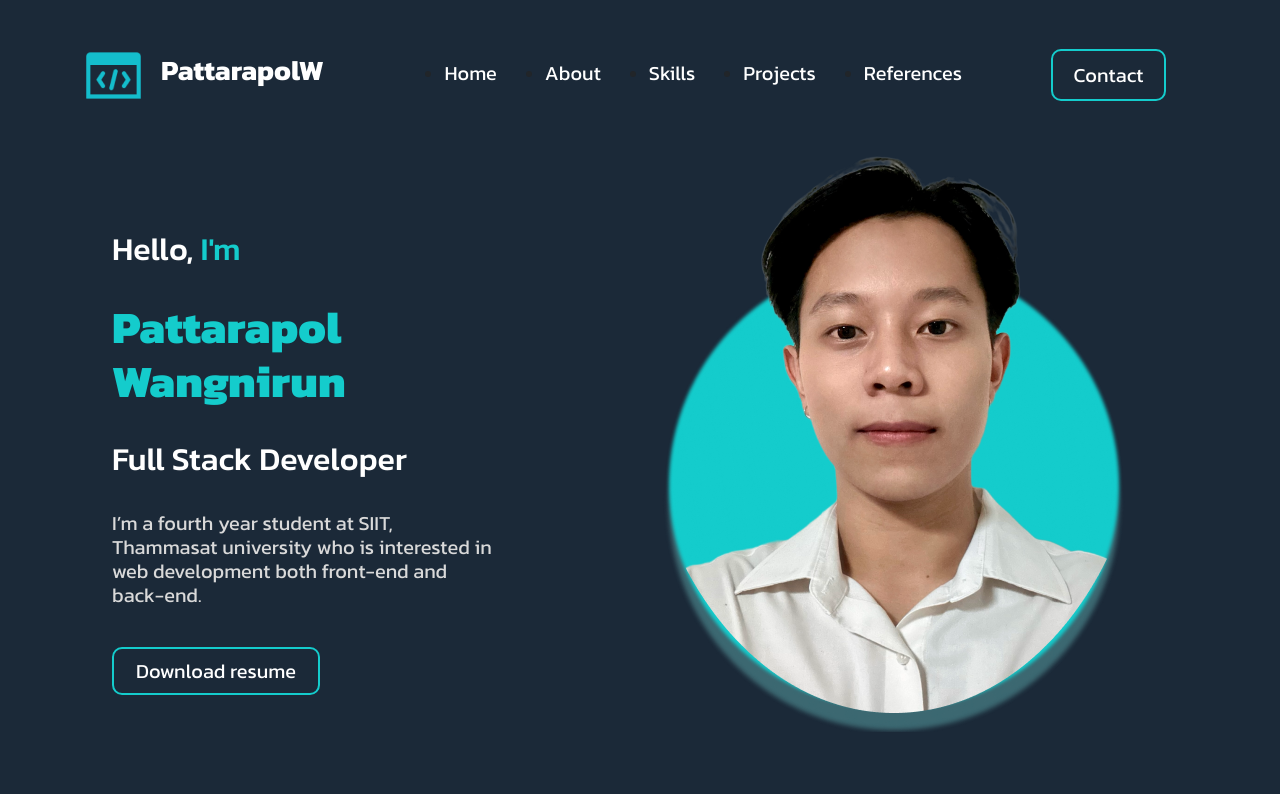
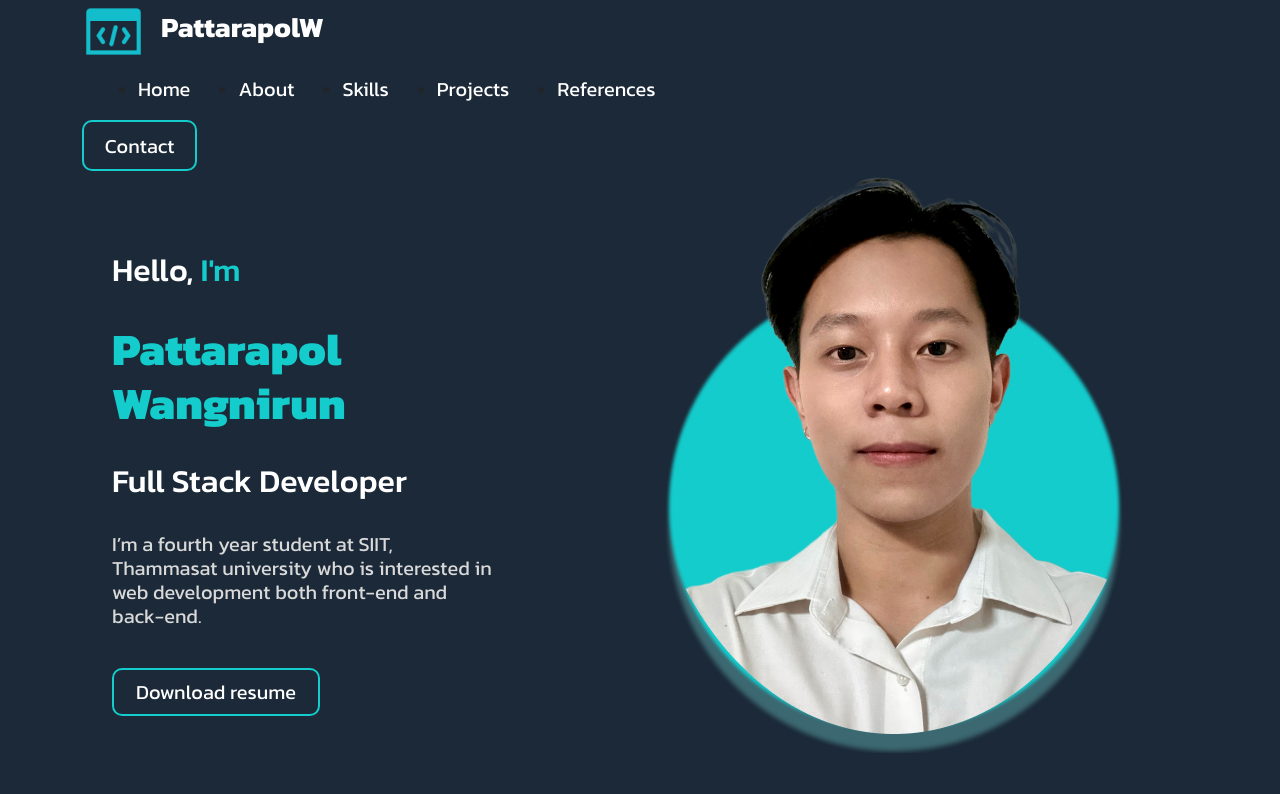
Before and after one commit to pattarapolwnr/my-portfolio, a React (Vite) app: page / in a window 1280 px wide. Shown: the top 794 px of the page. Built offline with nearby package versions, Linux system fonts and the light colour scheme.

Commit message:
style: edited max-width for large screen

```diff
--- a/src/css/Navbar.css
+++ b/src/css/Navbar.css
@@ -1,10 +1,12 @@
-.container {
+.nav-container {
   height: 150px;
   display: flex;
   justify-content: space-between;
   align-items: center;
   justify-items: center;
   text-align: center;
+  max-width: 1340px;
+  margin: 0 auto;
 }
 
 .nav-brand {
```
